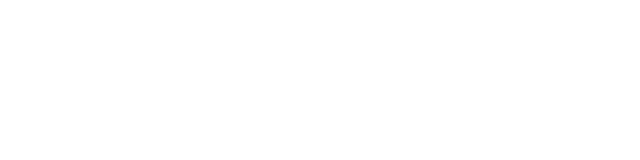
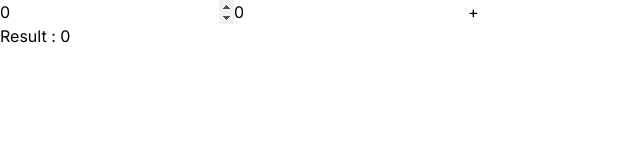
Before and after one commit to K-Othman/calculator, a Next.js app: page / in a window 1280 px wide. Shown: the top 160 px of the page, without its empty margins (0-640 px from the left). Built offline with nearby package versions, Linux system fonts and the light colour scheme.

Commit message:
trying out the addition

```diff
--- a/src/app/page.js
+++ b/src/app/page.js
@@ -1,5 +1,34 @@
-import Image from "next/image";
+"use client";
+import { useState } from "react";
 
 export default function Home() {
-  return <main className="text-6xl"></main>;
+  const [input1, setInput1] = useState(0);
+  const [input2, setInput2] = useState(0);
+  const [result, setResult] = useState(0);
+
+  const addNumbers = () => {
+    setResult(Number(input1) + Number(input2));
+  };
+
+  const test = (v) => {
+    console.log(v.target.value);
+  };
+  return (
+    <main>
+      <input
+        type="number"
+        value={input1}
+        onChange={(e) => setInput1(e.target.value)}
+      />
+      <input
+        type="number"
+        value={input2}
+        onChange={(e) => setInput2(e.target.value)}
+      />
+
+      <button onClick={addNumbers}>+</button>
+
+      <h2>Result : {result}</h2>
+    </main>
+  );
 }
```
